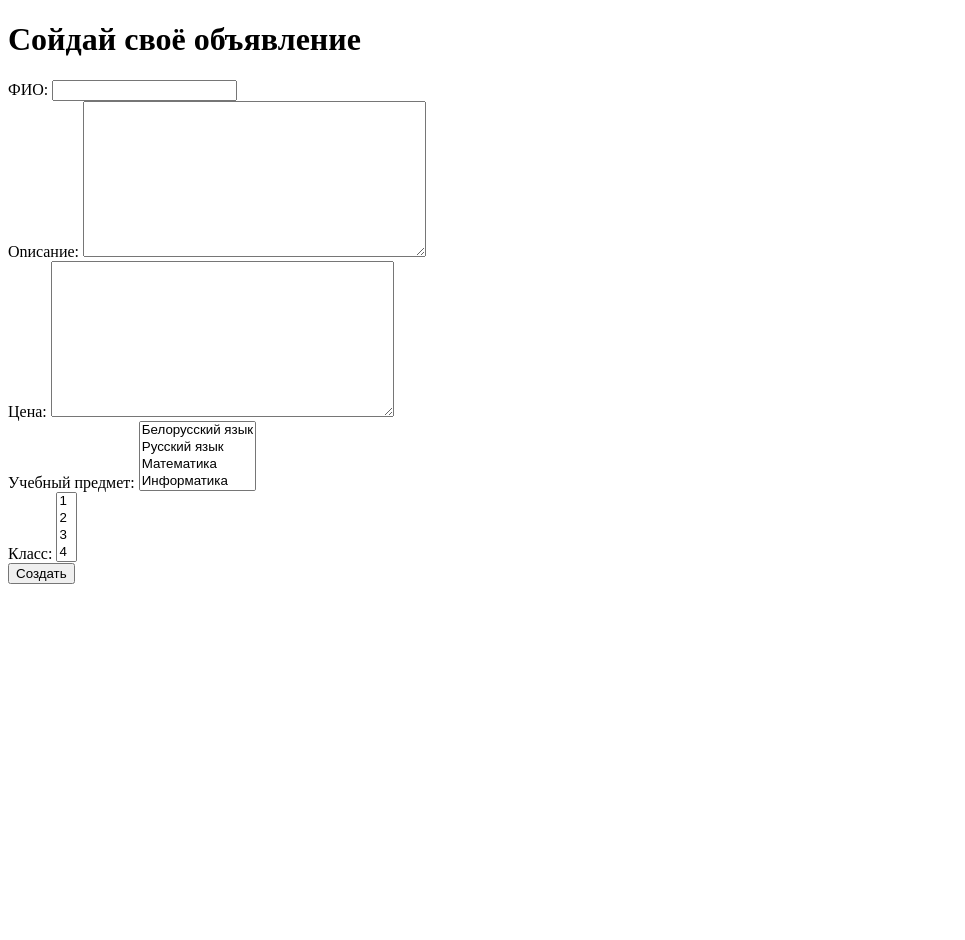
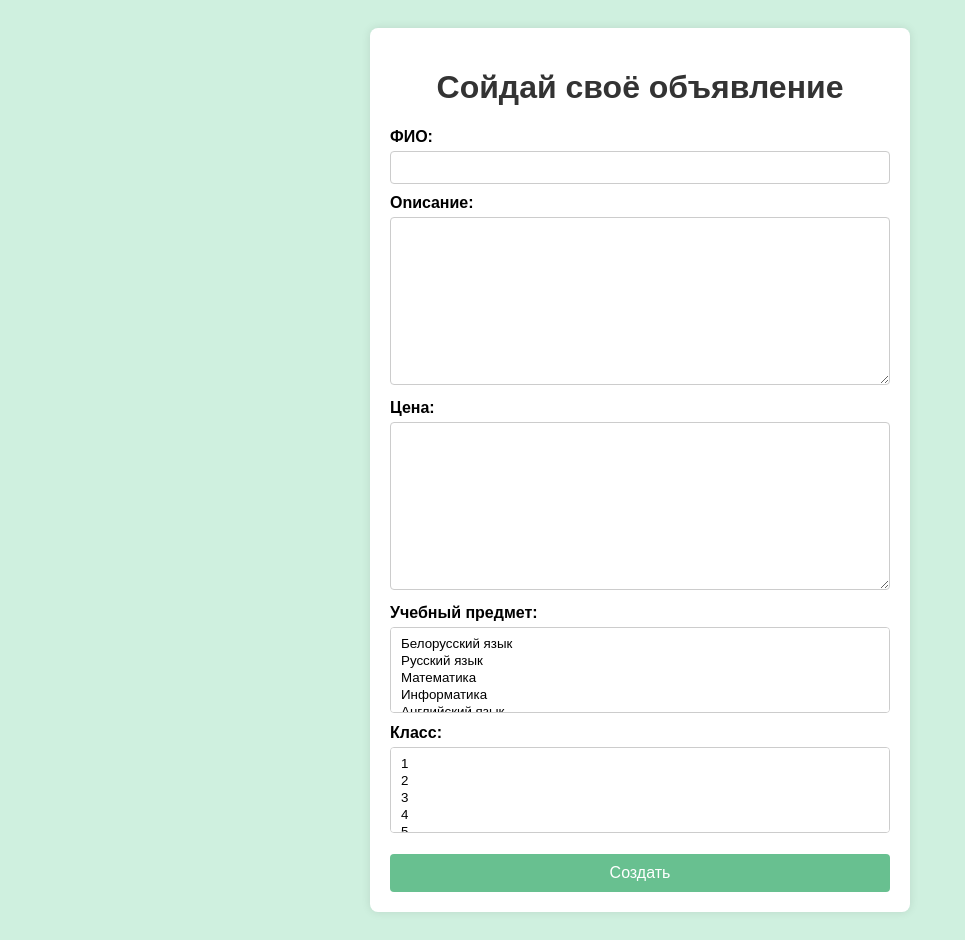
Before and after one commit to KarlushaM/Project, a Django app: page /teachers/create/ in a window 1280 px wide. Shown: the whole page, without its empty margins (0-965 px from the left). Before the commit the page ends 584 px from the top, so only its background shows below. Run offline with Django 5.2, Linux system fonts and the light colour scheme; data comes from the database, SQL or seed files in the repository; both versions use the stored data as it was after the commit.

Commit message:
навела красоту

```diff
--- a/myproject/myapp/templates/teachers/teacher_form.html
+++ b/myproject/myapp/templates/teachers/teacher_form.html
@@ -4,13 +4,60 @@
     <meta charset="UTF-8">
     <meta name="viewport" content="width=device-width, initial-scale=1.0">
     <title>Сойдание объявления</title>
+    <style>
+        body {
+            font-family: Arial, sans-serif;
+            padding: 20px;
+            background: #cff0df;
+        }
+        h1 {
+            text-align: center;
+            color: #333;
+        }
+        .form-container {
+            max-width: 500px;
+            margin: 0 auto;
+            background: white;
+            padding: 20px;
+            border-radius: 8px;
+            box-shadow: 0 0 10px rgba(0,0,0,0.1);
+        }
+        label {
+            display: block;
+            margin-top: 10px;
+            font-weight: bold;
+        }
+        input, textarea, select {
+            width: 100%;
+            padding: 8px;
+            margin-top: 5px;
+            border: 1px solid #ccc;
+            border-radius: 4px;
+            box-sizing: border-box;
+        }
+        button {
+            margin-top: 20px;
+            padding: 10px;
+            width: 100%;
+            background: #68c090;
+            color: white;
+            border: none;
+            border-radius: 4px;
+            font-size: 16px;
+        }
+        button:hover {
+            background: #256438;
+        }
+    </style>
 </head>
 <body>
+    <div class="form-container">
     <h1>Сойдай своё объявление</h1>
-        <form>
+        <form method="post">
             {% csrf_token %}
             {{ form }}
             <button type="submit">Создать</button>
         </form>
+    </div>
 </body>
 </html>
```
Also changed, not shown: myproject/db.sqlite3.
